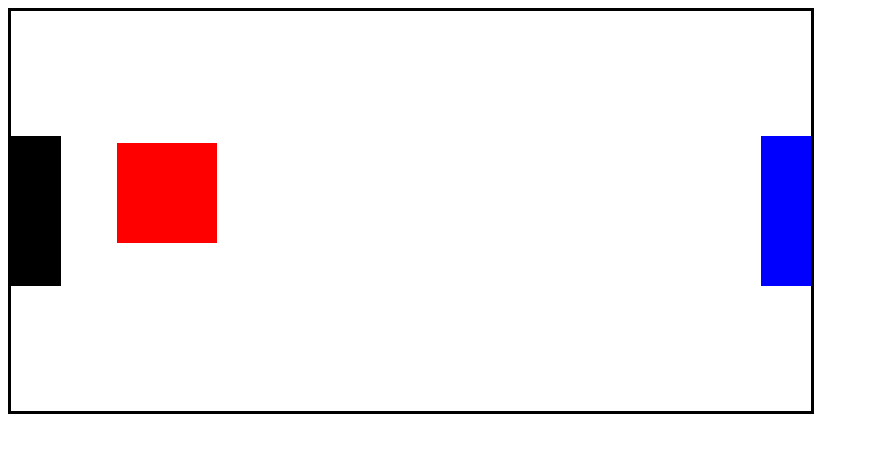
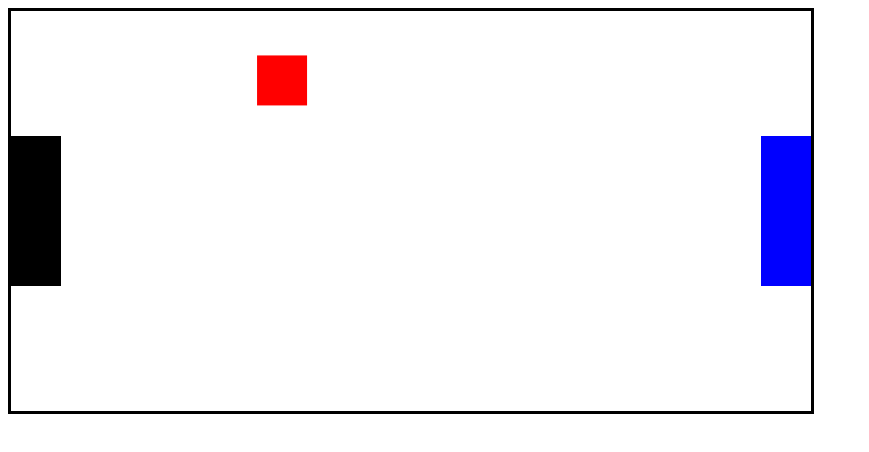
Before and after one commit to webDesignMumeishon/ping-pong-app, a website: page public/index.html in a window 1280 px wide. Shown: the whole page, without its empty margins (0-869 px from the left). Drawn offline with Linux system fonts and the light colour scheme.

Commit message:
[add] index.html detecting collision done

```diff
--- a/public/index.html
+++ b/public/index.html
@@ -23,8 +23,8 @@
 				id : 'red-box',
 				x  : startBallPositionAxisX(canvasTotalWidth),
 				y  : startBallPositionAxisY(canvasTotalHeight),
-				width  : 100,
-				height : 100,
+				width  : 50,
+				height : 50,
 				color  : 'red',
 				directionX : 3,
 				directionY : -3
@@ -76,8 +76,23 @@
 
 			/*Detect collision between player and ball*/
 			let player = this.getNode('red-box').x < this.canvas.width / 2
-			? collision(this.getNode('red-box'), this.getNode('player-one'))
-			: collision(this.getNode('red-box'), this.getNode('player-two'))
+			? this.getNode('player-one')
+			: this.getNode('player-two')
+
+			/*We change the direction based on where the ball hit the paddle*/
+			if(collision(this.getNode('red-box'), player)){
+
+				let collidePoint = (this.getNode('red-box').y - (player.y + player.height / 2)) / (player.height/2)
+				let angle = collidePoint * (Math.PI / 4)
+
+				let direction = (this.getNode('red-box').x < this.canvas.width / 2 ) ? 1 : -1
+
+				console.log(direction);
+
+				this.getNode('red-box').directionX = direction * 5 * Math.cos(angle)
+				this.getNode('red-box').directionY = direction * 5 * Math.sin(angle)
+
+			}
 
 			/*Re-directing after hitting a bounce*/
 			if(this.getNode('red-box').y + this.getNode('red-box').height > this.canvas.height || this.getNode('red-box').y < 0){
```
